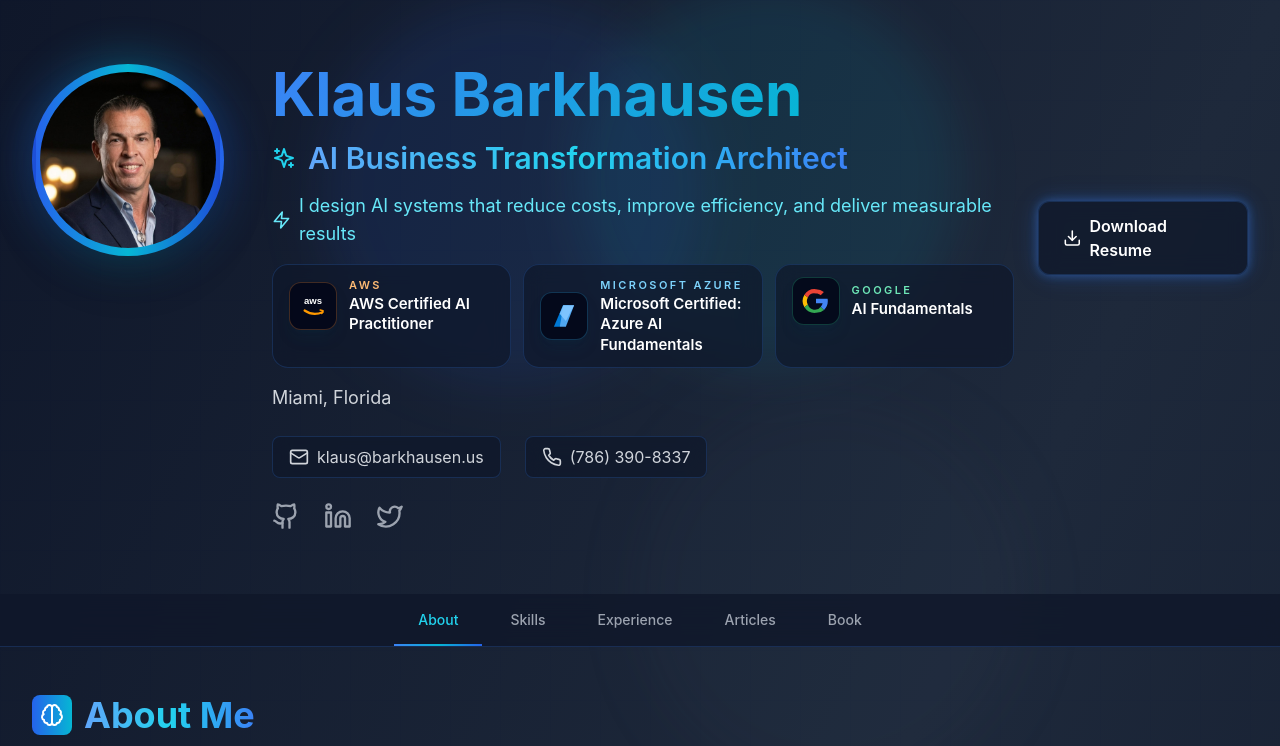
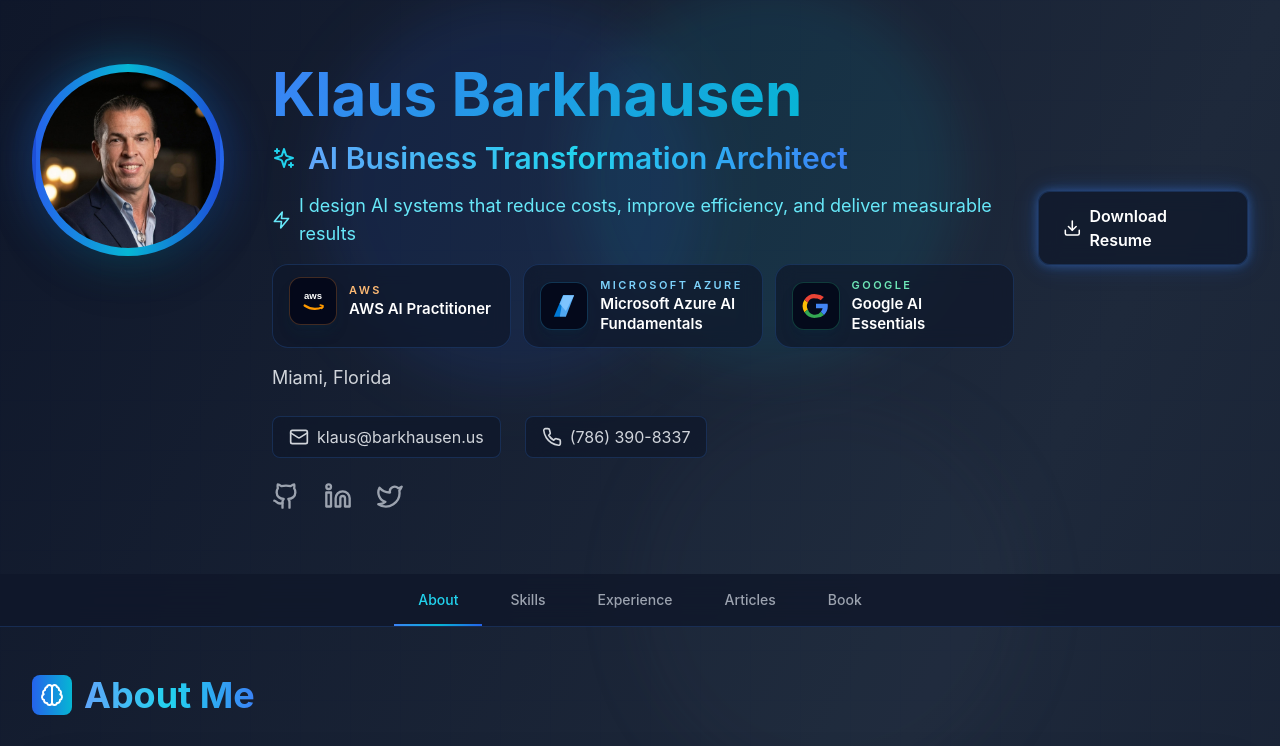
Before and after one commit to kbarkhausen/portfolio, a React (Create React App) app: page / in a window 1280 px wide. Shown: the top 746 px of the page. Built offline with nearby package versions, Linux system fonts and the light colour scheme.

Commit message:
Update live resume and certification labels

```diff
--- a/src/App.jsx
+++ b/src/App.jsx
@@ -39,7 +39,7 @@ const GoogleCertificationIcon = ({ title }) => (
 const certifications = [
   {
     provider: 'AWS',
-    title: 'AWS Certified AI Practitioner',
+    title: 'AWS AI Practitioner',
     Icon: AwsCertificationIcon,
     badgeBorder: 'border-orange-400/20 hover:border-orange-300/50',
     iconShell: 'border-orange-400/25 bg-slate-950/80',
@@ -47,7 +47,7 @@ const certifications = [
   },
   {
     provider: 'Microsoft Azure',
-    title: 'Microsoft Certified: Azure AI Fundamentals',
+    title: 'Microsoft Azure AI Fundamentals',
     Icon: AzureCertificationIcon,
     badgeBorder: 'border-sky-400/20 hover:border-sky-300/50',
     iconShell: 'border-sky-400/25 bg-slate-950/80',
@@ -55,7 +55,7 @@ const certifications = [
   },
   {
     provider: 'Google',
-    title: 'AI Fundamentals',
+    title: 'Google AI Essentials',
     Icon: GoogleCertificationIcon,
     badgeBorder: 'border-emerald-400/20 hover:border-emerald-300/50',
     iconShell: 'border-emerald-400/25 bg-slate-950/80',
```
Also changed, not shown: 1 other file (tests, documents, lock files or other folders).
